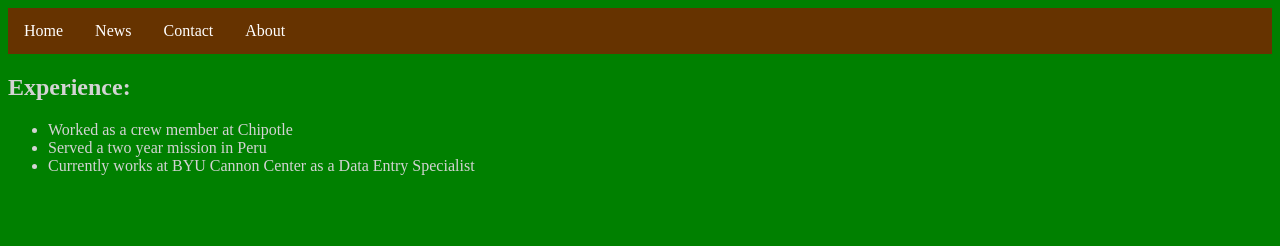
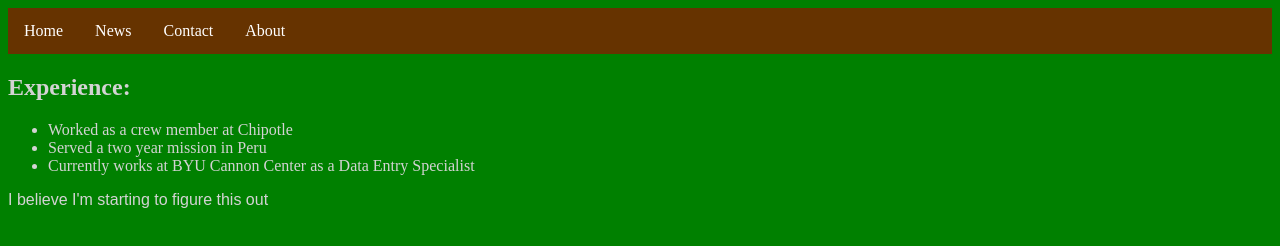
Before and after one commit to AceOfVerona/mywebsite, a plain HTML site: page experience.html in a window 1280 px wide. Drawn offline with Linux system fonts and the light colour scheme.

Commit message:
test of committing a file experience.html

```diff
--- a/experience.html
+++ b/experience.html
@@ -17,4 +17,5 @@
   <li>Served a two year mission in Peru</li>
   <li>Currently works at BYU Cannon Center as a Data Entry Specialist</li>
  </ul>
+ <p>I believe I'm starting to figure this out</p>
 </html>
```
